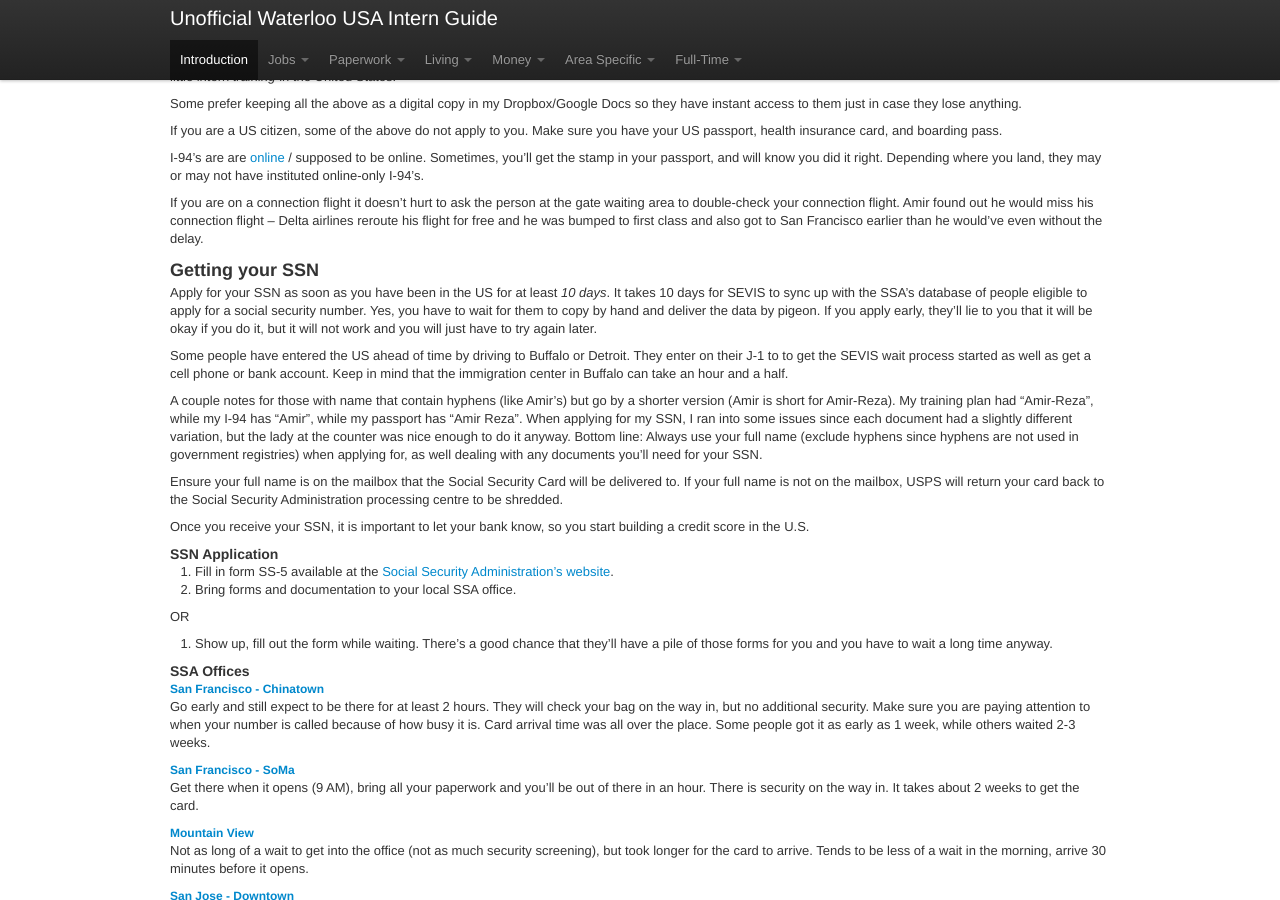
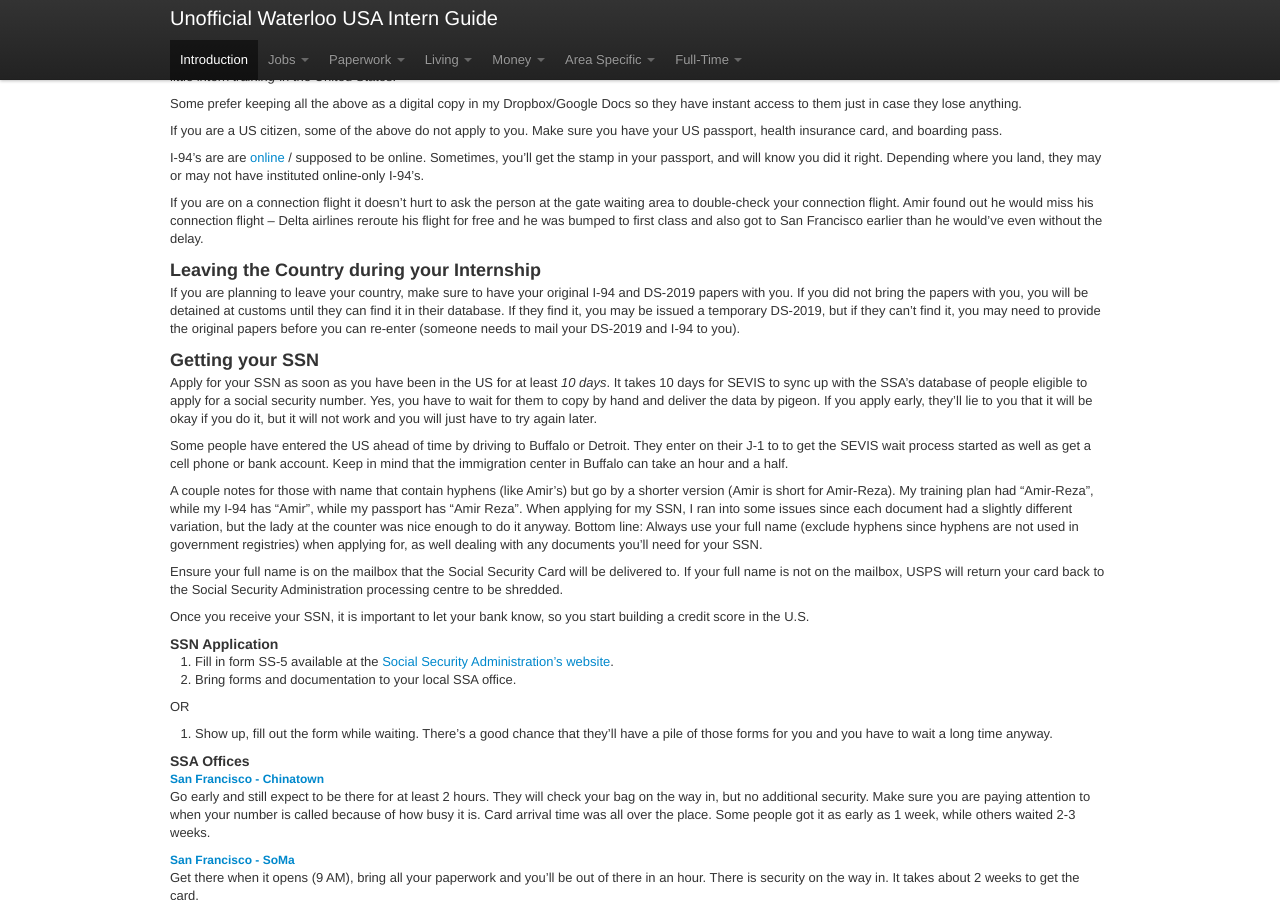
Before and after one commit to sholiday/Unofficial-Waterloo-USA-Intern-Guide, a Jekyll site: the page built from index.markdown, in a window 1280 px wide and 900 px high, scrolled down 2042 px. Built offline with Jekyll 4.4.1, drawn with Linux system fonts in a browser that asks for light colours; nearby versions of some CDN libraries; Markdown is read by kramdown in place of the engine named in the settings.

Commit message:
added information about visiting outside of country

```diff
--- a/index.markdown
+++ b/index.markdown
@@ -162,6 +162,9 @@ Depending where you land, they may or may not have instituted online-only I-94's
 
 If you are on a connection flight it doesn't hurt to ask the person at the gate
 waiting area to double-check your connection flight. Amir found out he would miss his connection flight -- Delta airlines reroute his flight for free and he was bumped to first class and also got to San Francisco earlier than he would've even without the delay.
+
+### Leaving the Country during your Internship
+If you are planning to leave your country, make sure to have your original I-94 and DS-2019 papers with you. If you did not bring the papers with you, you will be detained at customs until they can find it in their database. If they find it, you may be issued a temporary DS-2019, but if they can't find it, you may need to provide the original papers before you can re-enter (someone needs to mail your DS-2019 and I-94 to you).
 
 <section id="Paperwork-SSN" />
 ### Getting your SSN
```
